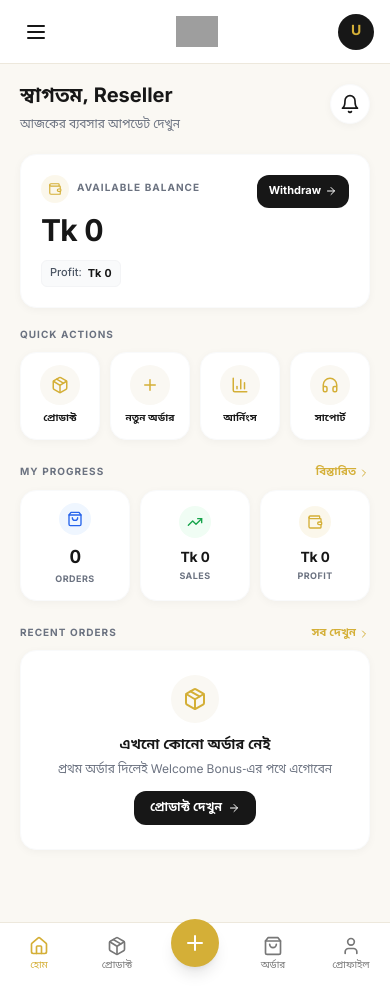
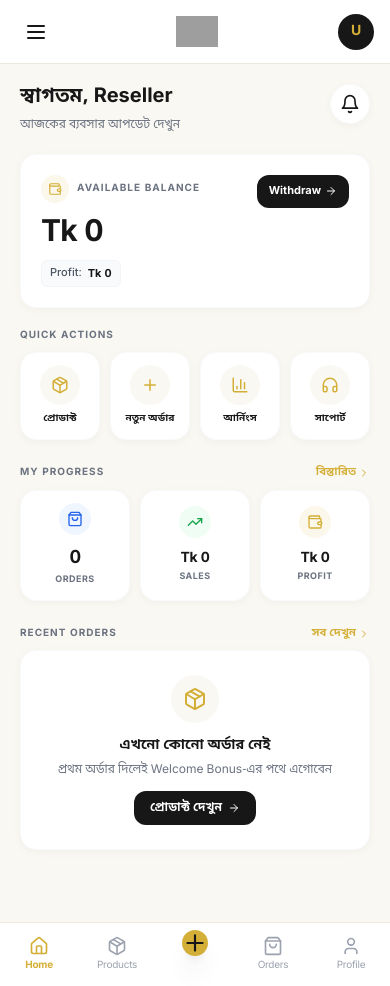
Before and after one commit to zeluxegallery-cmyk/zeluxe-gallery-web-app, a React (Vite) app: page /reseller-dashboard in a window 390 px wide. Built offline with nearby package versions, Linux system fonts and the light colour scheme; grey boxes are pictures that could not be loaded.

Commit message:
Update BottomNav.tsx

```diff
--- a/src/components/BottomNav.tsx
+++ b/src/components/BottomNav.tsx
@@ -9,11 +9,11 @@ type NavEntry = {
 };
 
 const items: NavEntry[] = [
-  { label: 'হোম', path: '/reseller-dashboard', icon: Home },
-  { label: 'প্রোডাক্ট', path: '/products', icon: Package },
+  { label: 'Home', path: '/reseller-dashboard', icon: Home },
+  { label: 'Products', path: '/products', icon: Package },
   { label: '', path: '/orders/new', icon: Plus, elevated: true },
-  { label: 'অর্ডার', path: '/orders', icon: ShoppingBag },
-  { label: 'প্রোফাইল', path: '/profile', icon: User },
+  { label: 'Orders', path: '/orders', icon: ShoppingBag },
+  { label: 'Profile', path: '/profile', icon: User },
 ];
 
 export default function BottomNav() {
@@ -22,7 +22,7 @@ export default function BottomNav() {
   const isActive = (path: string) => location.pathname === path;
 
   return (
-    <nav className="fixed bottom-0 left-0 right-0 z-40 grid h-16 grid-cols-5 border-t border-zeluxe-lightgray bg-white md:hidden">
+    <nav className="fixed bottom-0 left-0 right-0 z-50 grid h-16 grid-cols-5 border-t border-zeluxe-lightgray bg-white/95 backdrop-blur-md shadow-lg md:hidden">
       {items.map(({ label, path, icon: Icon, elevated }) => {
         const active = isActive(path);
 
@@ -31,11 +31,11 @@ export default function BottomNav() {
             <Link
               key={path}
               to={path}
-              className="flex flex-col items-center justify-center"
+              className="flex flex-col items-center justify-center relative"
               aria-label="New order"
             >
-              <span className="-mt-6 flex h-12 w-12 items-center justify-center rounded-full bg-zeluxe-gold text-white shadow-lg">
-                <Icon size={24} />
+              <span className="-mt-6 flex h-13 w-13 items-center justify-center rounded-full bg-zeluxe-gold text-zeluxe-black shadow-xl transition transform active:scale-95">
+                <Icon size={26} />
               </span>
             </Link>
           );
@@ -46,11 +46,11 @@ export default function BottomNav() {
             key={path}
             to={path}
             className={`flex flex-col items-center justify-center gap-0.5 transition ${
-              active ? 'text-zeluxe-gold' : 'text-zeluxe-gray'
+              active ? 'text-zeluxe-gold font-bold' : 'text-gray-400 hover:text-zeluxe-black'
             }`}
           >
             <Icon size={20} />
-            <span className="text-[10px] font-medium">{label}</span>
+            <span className="text-[10px] tracking-tight">{label}</span>
           </Link>
         );
       })}
```
